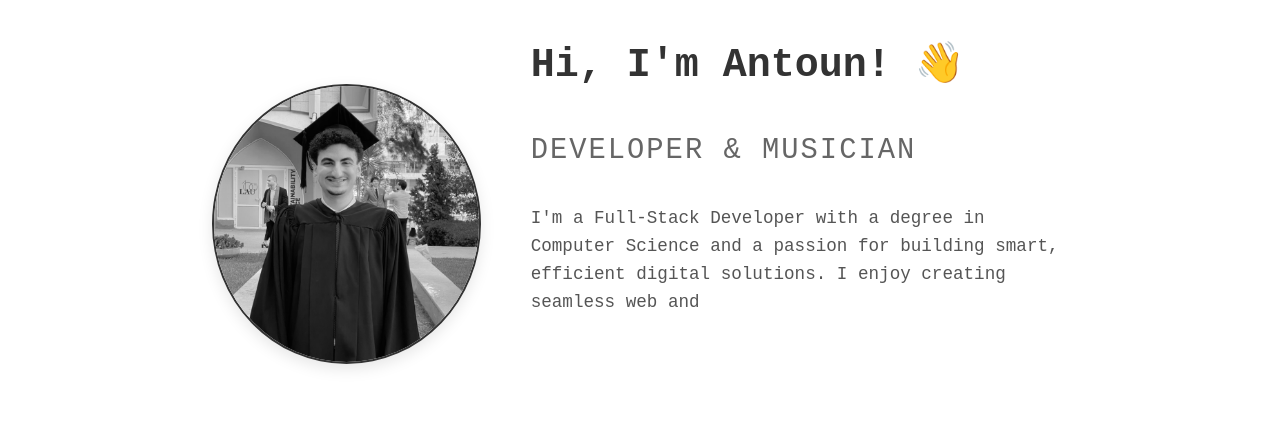
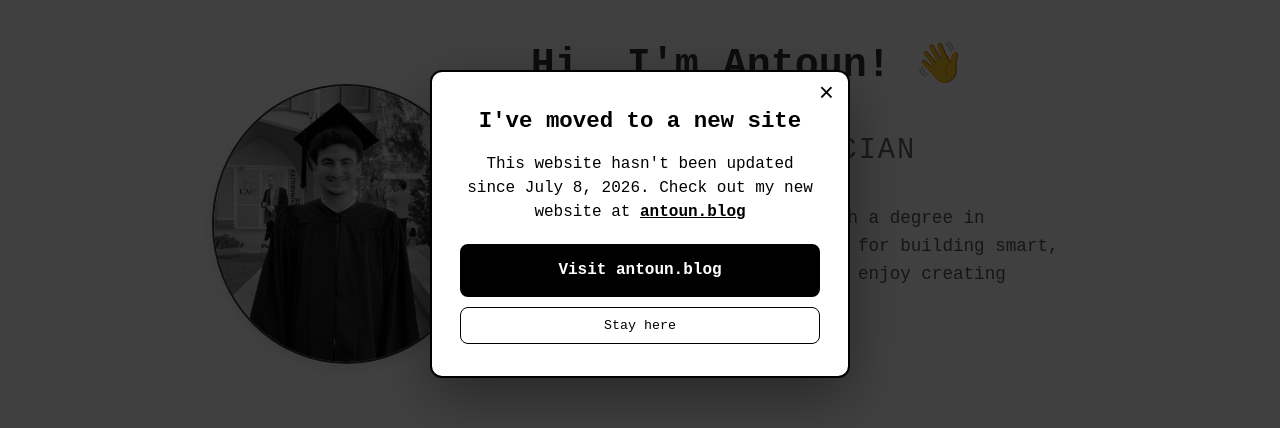
Before and after one commit to itsantoun/portfolio, a React (Create React App) app: page / in a window 1280 px wide. Shown: the part 176-604 px from the top of the page. Built offline with nearby package versions, Linux system fonts and the light colour scheme; no server answers; the database is empty; a web font is replaced by a local one.

Commit message:
your message

```diff
--- a/src/App.jsx
+++ b/src/App.jsx
@@ -10,6 +10,7 @@ import Footer from './Components/Footer/Footer';
 import Projects from './Components/Projects/Projects';
 import Login from './Auth & Admin/login';
 import Dashboard from './Auth & Admin/dashboard';
+import BlogPopup from './Components/BlogPopup/BlogPopup';
 import './App.css';
 
 function MainPage() {
@@ -75,6 +76,7 @@ function MainPage() {
         minHeight: '100vh'
       }}
     >
+      <BlogPopup />
       <Navbar />
       <Hero />
       <TechSkills />
--- /dev/null
+++ b/src/Components/BlogPopup/BlogPopup.css
@@ -0,0 +1,108 @@
+.blog-popup-overlay {
+  position: fixed;
+  inset: 0;
+  background: rgba(0, 0, 0, 0.75);
+  display: flex;
+  align-items: center;
+  justify-content: center;
+  z-index: 9999;
+  padding: 20px;
+  animation: blog-popup-fade-in 0.25s ease;
+}
+
+.blog-popup {
+  position: relative;
+  background: #ffffff;
+  color: #000;
+  border: 2px solid #000;
+  border-radius: 12px;
+  max-width: 420px;
+  width: 100%;
+  padding: 32px 28px;
+  text-align: center;
+  font-family: 'Courier New', Courier, monospace;
+  box-shadow: 0 20px 60px rgba(0, 0, 0, 0.4);
+  animation: blog-popup-slide-up 0.3s ease;
+}
+
+.blog-popup h2 {
+  margin-bottom: 12px;
+  font-size: 1.4rem;
+}
+
+.blog-popup p {
+  margin-bottom: 20px;
+  font-size: 1rem;
+  line-height: 1.5;
+}
+
+.blog-popup p a {
+  color: #000;
+  font-weight: bold;
+  text-decoration: underline;
+}
+
+.blog-popup-actions {
+  display: flex;
+  flex-direction: column;
+  gap: 10px;
+}
+
+.blog-popup-visit {
+  display: inline-block;
+  background: #000;
+  color: #fff;
+  border: 2px solid #000;
+  padding: 12px 20px;
+  border-radius: 8px;
+  text-decoration: none;
+  font-weight: bold;
+  transition: background 0.2s ease, color 0.2s ease;
+}
+
+.blog-popup-visit:hover {
+  background: #fff;
+  color: #000;
+}
+
+.blog-popup-dismiss {
+  background: transparent;
+  border: 1px solid #000;
+  color: #000;
+  padding: 10px 20px;
+  border-radius: 8px;
+  cursor: pointer;
+  font-family: inherit;
+  transition: background 0.2s ease, color 0.2s ease;
+}
+
+.blog-popup-dismiss:hover {
+  background: #000;
+  color: #fff;
+}
+
+.blog-popup-close {
+  position: absolute;
+  top: 10px;
+  right: 14px;
+  background: none;
+  border: none;
+  font-size: 1.6rem;
+  line-height: 1;
+  cursor: pointer;
+  color: #000;
+}
+
+.blog-popup-close:hover {
+  color: #555;
+}
+
+@keyframes blog-popup-fade-in {
+  from { opacity: 0; }
+  to { opacity: 1; }
+}
+
+@keyframes blog-popup-slide-up {
+  from { opacity: 0; transform: translateY(20px); }
+  to { opacity: 1; transform: translateY(0); }
+}
--- /dev/null
+++ b/src/Components/BlogPopup/BlogPopup.jsx
@@ -0,0 +1,50 @@
+import React, { useState, useEffect } from 'react';
+import { createPortal } from 'react-dom';
+import './BlogPopup.css';
+
+function BlogPopup() {
+  const [isVisible, setIsVisible] = useState(false);
+
+  useEffect(() => {
+    const timer = setTimeout(() => setIsVisible(true), 400);
+    return () => clearTimeout(timer);
+  }, []);
+
+  const close = () => setIsVisible(false);
+
+  if (!isVisible) return null;
+
+  return createPortal(
+    <div className="blog-popup-overlay" onClick={close}>
+      <div className="blog-popup" onClick={(e) => e.stopPropagation()}>
+        <button className="blog-popup-close" onClick={close} aria-label="Close">
+          &times;
+        </button>
+        <h2>I've moved to a new site</h2>
+        <p>
+          This website hasn't been updated since July 8, 2026. Check out my
+          new website at{' '}
+          <a href="https://antoun.blog" target="_blank" rel="noopener noreferrer">
+            antoun.blog
+          </a>
+        </p>
+        <div className="blog-popup-actions">
+          <a
+            className="blog-popup-visit"
+            href="https://antoun.blog"
+            target="_blank"
+            rel="noopener noreferrer"
+          >
+            Visit antoun.blog
+          </a>
+          <button className="blog-popup-dismiss" onClick={close}>
+            Stay here
+          </button>
+        </div>
+      </div>
+    </div>,
+    document.body
+  );
+}
+
+export default BlogPopup;
```
